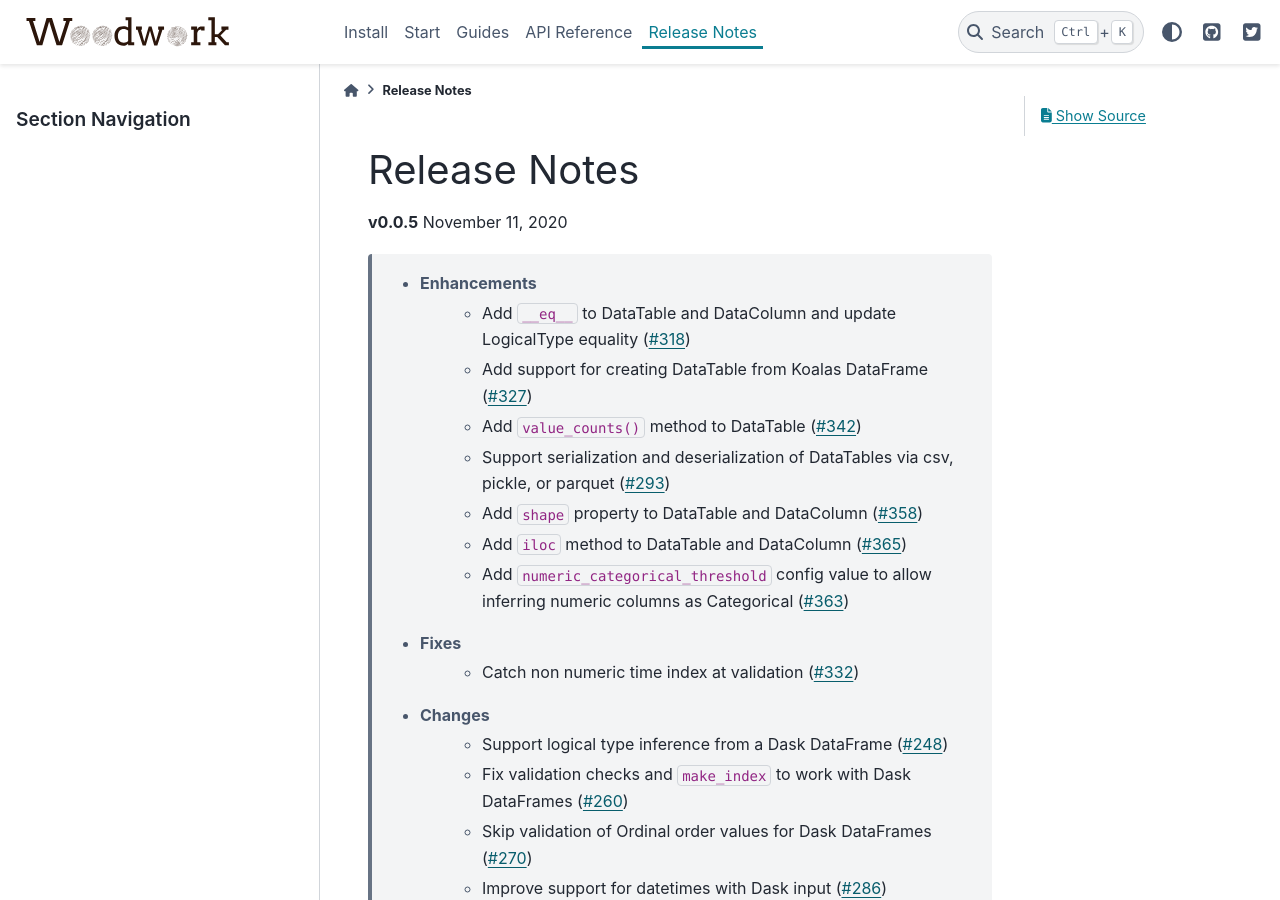
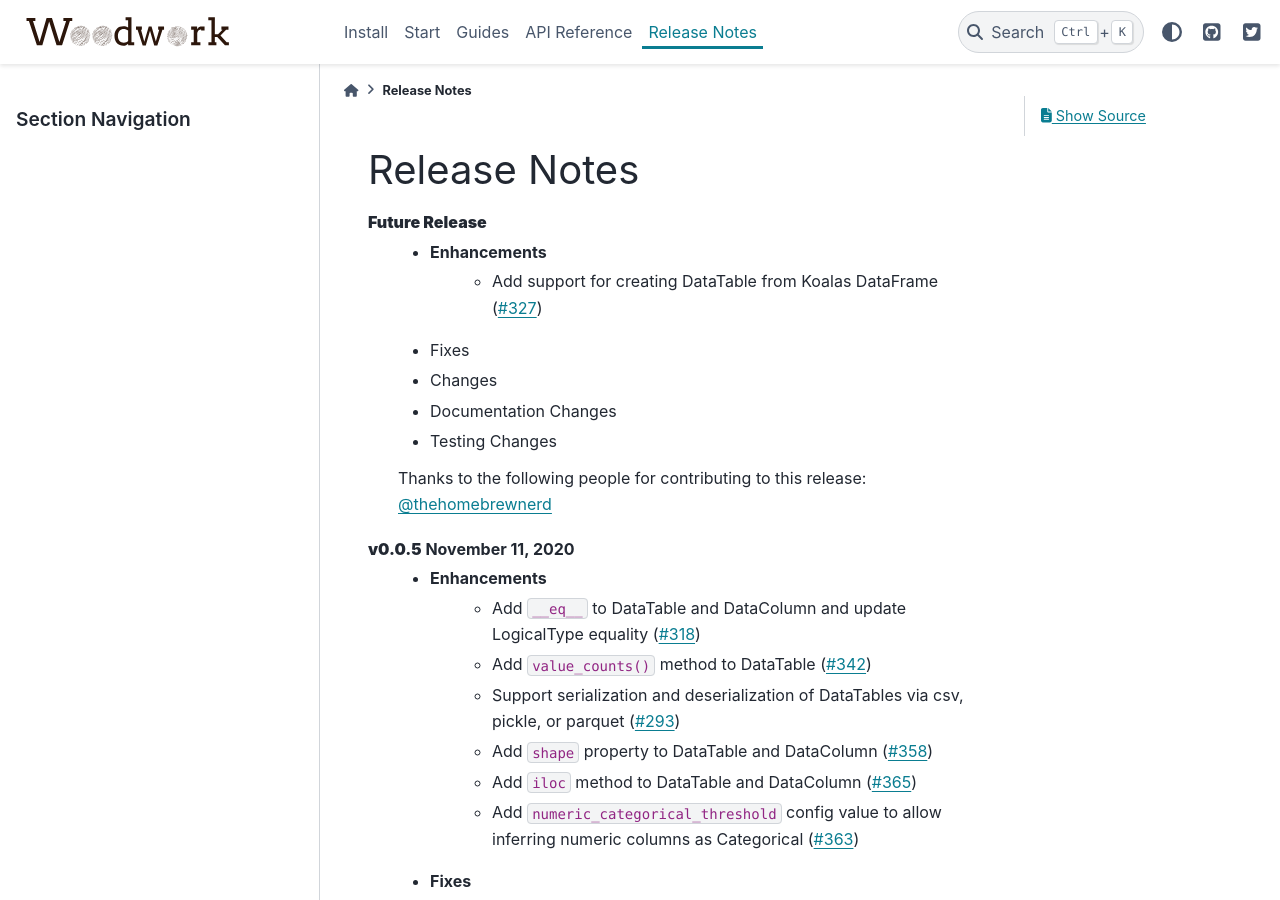
Before and after one commit to alteryx/woodwork, a Sphinx documentation site: the page built from docs/source/release_notes.rst, in a window 1280 px wide and 900 px high. Built offline with Sphinx 7.4.7 and the PyData theme 0.15.4, drawn with Linux system fonts in a browser that asks for light colours; comment, search, counter and statistics services are not loaded.

Commit message:
update release notes

```diff
--- a/docs/source/release_notes.rst
+++ b/docs/source/release_notes.rst
@@ -2,21 +2,21 @@
 
 Release Notes
 -------------
-.. **Future Release**
+**Future Release**
     * Enhancements
+        * Add support for creating DataTable from Koalas DataFrame (:pr:`327`)
     * Fixes
     * Changes
     * Documentation Changes
     * Testing Changes
 
-.. Thanks to the following people for contributing to this release:
+    Thanks to the following people for contributing to this release:
+    :user:`thehomebrewnerd`
 
 
 **v0.0.5** November 11, 2020
-
     * Enhancements
         * Add ``__eq__`` to DataTable and DataColumn and update LogicalType equality (:pr:`318`)
-        * Add support for creating DataTable from Koalas DataFrame (:pr:`327`)
         * Add ``value_counts()`` method to DataTable (:pr:`342`)
         * Support serialization and deserialization of DataTables via csv, pickle, or parquet (:pr:`293`)
         * Add ``shape`` property to DataTable and DataColumn (:pr:`358`)
@@ -54,7 +54,6 @@ Release Notes
     :user:`ctduffy`, :user:`gsheni`, :user:`tamargrey`, :user:`thehomebrewnerd`
 
 **Breaking Changes**
-
     * The ``DataColumn.to_pandas`` method was renamed to ``DataColumn.to_series``.
     * The ``DataTable.to_pandas`` method was renamed to ``DataTable.to_dataframe``.
     * ``copy`` is no longer a parameter of ``DataTable.to_dataframe`` or ``DataColumn.to_series``.
@@ -84,7 +83,7 @@ Release Notes
         * Add automated process to check latest dependencies. (:pr:`268`)
         * Add test for setting a time index with specified string logical type (:pr:`279`)
 
-Thanks to the following people for contributing to this release:
+    Thanks to the following people for contributing to this release:
     :user:`ctduffy`, :user:`gsheni`, :user:`tamargrey`, :user:`thehomebrewnerd`
 
 **v0.0.3** October 9, 2020
```
